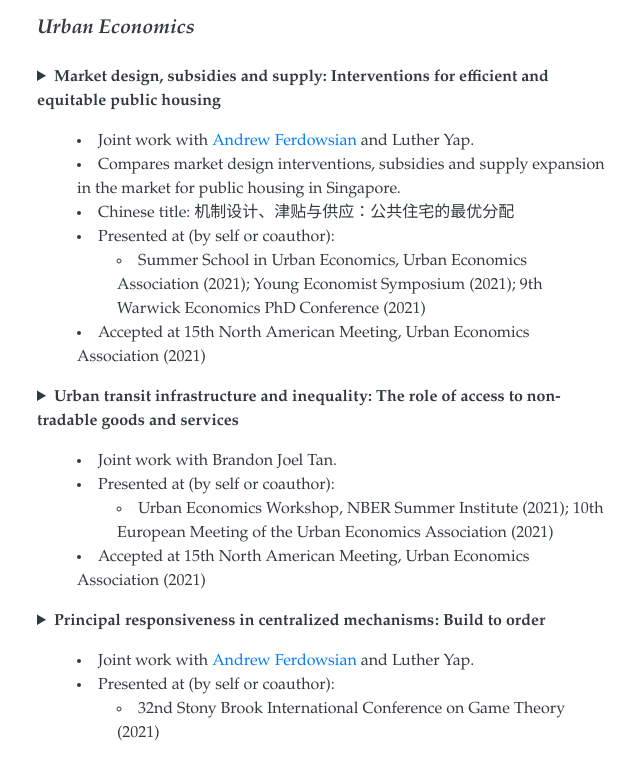
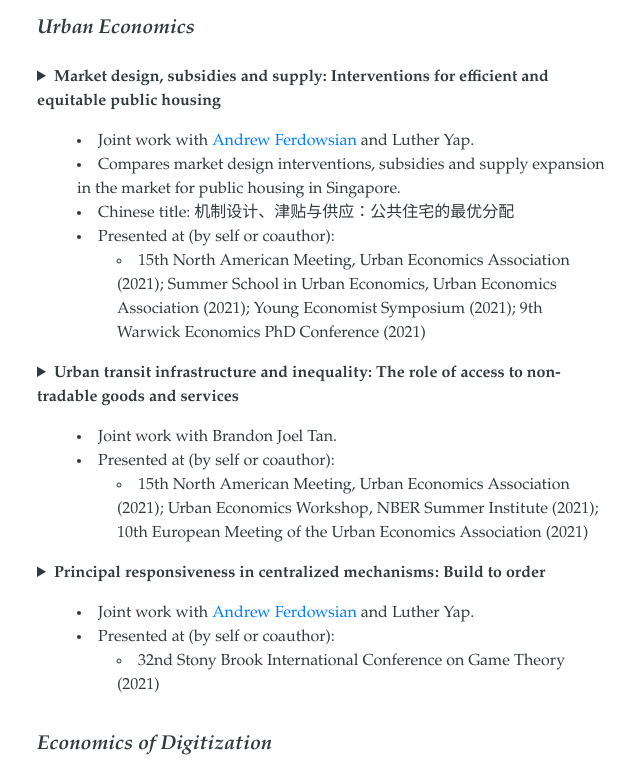
Before and after one commit to kwokhao/kwokhao.github.io, a plain HTML site: page index.html in a window 1280 px wide. Shown: the part 573-1351 px from the top of the page, without its empty margins (319-959 px from the left). Drawn offline with Linux system fonts and the light colour scheme.

Commit message:
rebuilding site Fri Oct 15 20:15:10 EDT 2021

```diff
--- a/index.html
+++ b/index.html
@@ -47,12 +47,11 @@ in the market for public housing in Singapore.</li>
 <li>Chinese title: 机制设计、津贴与供应：公共住宅的最优分配</li>
 <li>Presented at (by self or coauthor):
 <ul>
-<li>Summer School in Urban Economics, Urban Economics Association (2021);
-Young Economist Symposium (2021); 9th Warwick Economics PhD Conference
-(2021)</li>
+<li>15th North American Meeting, Urban Economics Association (2021); Summer
+School in Urban Economics, Urban Economics Association (2021); Young
+Economist Symposium (2021); 9th Warwick Economics PhD Conference (2021)</li>
 </ul>
 </li>
-<li>Accepted at 15th North American Meeting, Urban Economics Association (2021)</li>
 </ul>
 </summary>
 <blockquote>
@@ -84,13 +83,12 @@ for the poor.</p>
 <li>Joint work with Brandon Joel Tan.</li>
 <li>Presented at (by self or coauthor):
 <ul>
-<li>Urban Economics Workshop, NBER Summer Institute (2021); 10th European
-Meeting of the Urban Economics Association (2021)</li>
+<li>15th North American Meeting, Urban Economics Association (2021); Urban
+Economics Workshop, NBER Summer Institute (2021); 10th European Meeting of
+the Urban Economics Association (2021) </summary></li>
 </ul>
 </li>
-<li>Accepted at 15th North American Meeting, Urban Economics Association (2021)</li>
 </ul>
-</summary>
 <blockquote>
 <p>With 68% of the world population projected to live in urban areas by 2050,
 mass transit networks are expanding faster than ever before. But how are the
```
